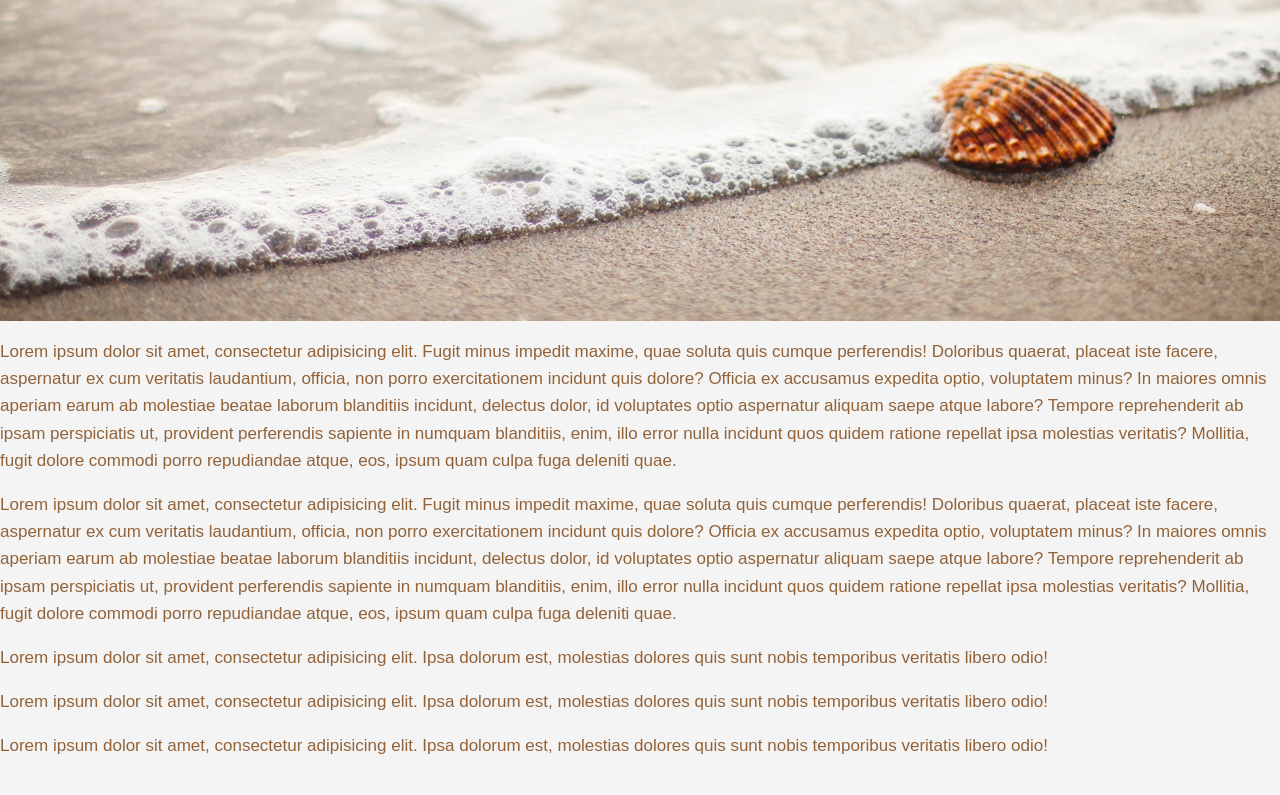
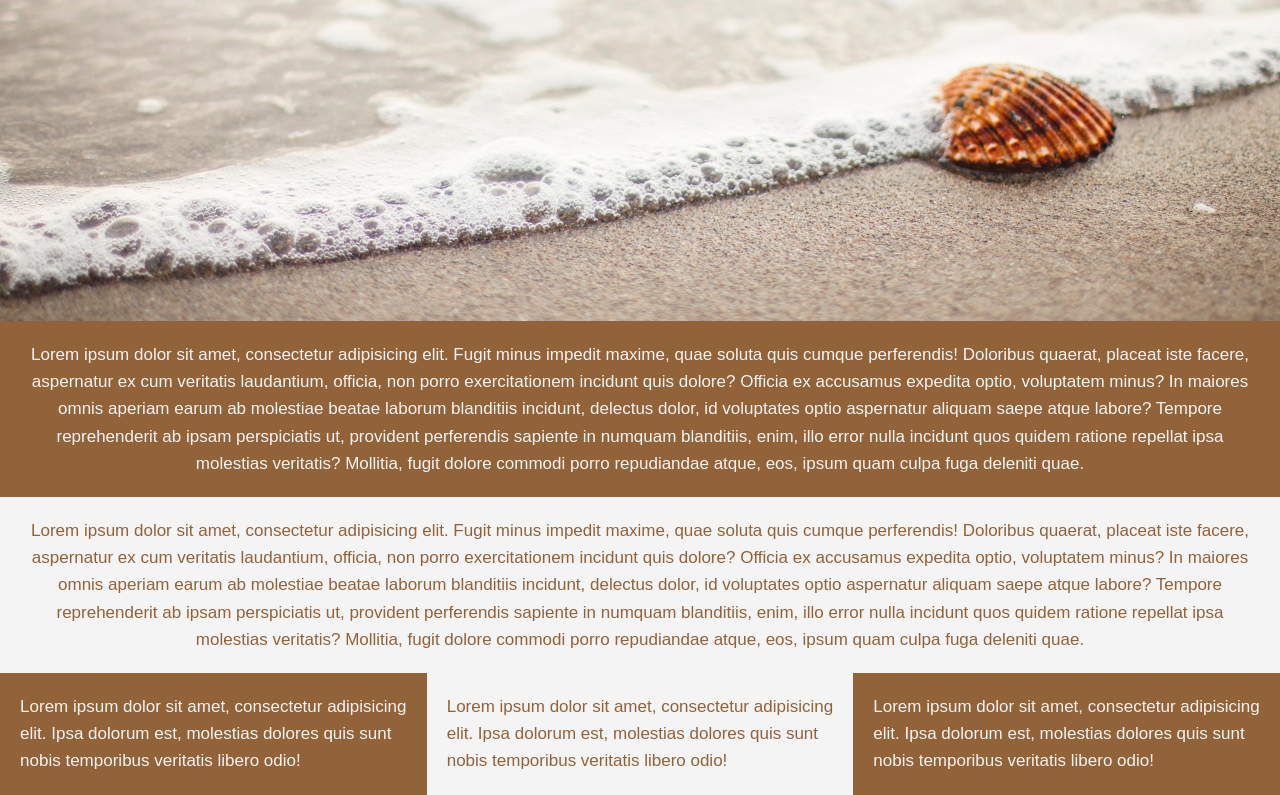
Before and after one commit to JaneTyrant/practice_05_05, a plain HTML site: page index.html in a window 1280 px wide. Shown: the part 479-1274 px from the top of the page. Drawn offline with Linux system fonts and the light colour scheme.

Commit message:
Add styles for full&horizontal sections
And rename some classes in index.html

```diff
--- a/assets/css/style.css
+++ b/assets/css/style.css
@@ -6,6 +6,7 @@ body{
 
     font-family: Arial, "Helvetica Neue", Helvetica, sans-serif;
     font-size: 17px;
+    text-align: center;
     line-height: 1.6em;
 }
 .welcome-section{
@@ -16,8 +17,6 @@ body{
     background-repeat: no-repeat;
     background-size: cover;
     background-position: right bottom;
-
-    text-align: center;
 }
 .welcome-section-article{
     padding-top: 40vmin;
@@ -60,5 +59,24 @@ body{
     text-transform: capitalize;
 }
 .main-color{
+    background-color: inherit;
     color: inherit;
 }
+.dark-color{
+    background-color: #926239;
+    color: #F4F4F4;
+}
+.horizontal-section-article{
+    display: inline-block;
+    box-sizing: border-box;
+    width: 33.33%;
+
+    text-align: left;
+}
+.full-section-article,
+.horizontal-section-article{
+    padding: 20px;
+}
+.margin-section-content{
+    margin: 0;
+}
--- a/index.html
+++ b/index.html
@@ -16,22 +16,20 @@
         </article>
     </section>
     <section class="full-section">
-        <article class="full-section-article article-dark-theme">
-            <p>Lorem ipsum dolor sit amet, consectetur adipisicing elit. Fugit minus impedit maxime, quae soluta quis cumque perferendis! Doloribus quaerat, placeat iste facere, aspernatur ex cum veritatis laudantium, officia, non porro exercitationem incidunt quis dolore? Officia ex accusamus expedita optio, voluptatem minus? In maiores omnis aperiam earum ab molestiae beatae laborum blanditiis incidunt, delectus dolor, id voluptates optio aspernatur aliquam saepe atque labore? Tempore reprehenderit ab ipsam perspiciatis ut, provident perferendis sapiente in numquam blanditiis, enim, illo error nulla incidunt quos quidem ratione repellat ipsa molestias veritatis? Mollitia, fugit dolore commodi porro repudiandae atque, eos, ipsum quam culpa fuga deleniti quae.</p>
+        <article class="full-section-article dark-color">
+            <p class="margin-section-content">Lorem ipsum dolor sit amet, consectetur adipisicing elit. Fugit minus impedit maxime, quae soluta quis cumque perferendis! Doloribus quaerat, placeat iste facere, aspernatur ex cum veritatis laudantium, officia, non porro exercitationem incidunt quis dolore? Officia ex accusamus expedita optio, voluptatem minus? In maiores omnis aperiam earum ab molestiae beatae laborum blanditiis incidunt, delectus dolor, id voluptates optio aspernatur aliquam saepe atque labore? Tempore reprehenderit ab ipsam perspiciatis ut, provident perferendis sapiente in numquam blanditiis, enim, illo error nulla incidunt quos quidem ratione repellat ipsa molestias veritatis? Mollitia, fugit dolore commodi porro repudiandae atque, eos, ipsum quam culpa fuga deleniti quae.</p>
         </article>
-        <article class="full-section-article article-light-theme">
-            <p>Lorem ipsum dolor sit amet, consectetur adipisicing elit. Fugit minus impedit maxime, quae soluta quis cumque perferendis! Doloribus quaerat, placeat iste facere, aspernatur ex cum veritatis laudantium, officia, non porro exercitationem incidunt quis dolore? Officia ex accusamus expedita optio, voluptatem minus? In maiores omnis aperiam earum ab molestiae beatae laborum blanditiis incidunt, delectus dolor, id voluptates optio aspernatur aliquam saepe atque labore? Tempore reprehenderit ab ipsam perspiciatis ut, provident perferendis sapiente in numquam blanditiis, enim, illo error nulla incidunt quos quidem ratione repellat ipsa molestias veritatis? Mollitia, fugit dolore commodi porro repudiandae atque, eos, ipsum quam culpa fuga deleniti quae.</p>
+        <article class="full-section-article main-color">
+            <p class="margin-section-content">Lorem ipsum dolor sit amet, consectetur adipisicing elit. Fugit minus impedit maxime, quae soluta quis cumque perferendis! Doloribus quaerat, placeat iste facere, aspernatur ex cum veritatis laudantium, officia, non porro exercitationem incidunt quis dolore? Officia ex accusamus expedita optio, voluptatem minus? In maiores omnis aperiam earum ab molestiae beatae laborum blanditiis incidunt, delectus dolor, id voluptates optio aspernatur aliquam saepe atque labore? Tempore reprehenderit ab ipsam perspiciatis ut, provident perferendis sapiente in numquam blanditiis, enim, illo error nulla incidunt quos quidem ratione repellat ipsa molestias veritatis? Mollitia, fugit dolore commodi porro repudiandae atque, eos, ipsum quam culpa fuga deleniti quae.</p>
         </article>
     </section>
     <section class="horizontal-section">
-        <article class="horizontal-section-article article-dark-theme">
-            <p>Lorem ipsum dolor sit amet, consectetur adipisicing elit. Ipsa dolorum est, molestias dolores quis sunt nobis temporibus veritatis libero odio!</p>
-        </article>
-        <article class="horizontal-section-article article-light-theme">
-            <p>Lorem ipsum dolor sit amet, consectetur adipisicing elit. Ipsa dolorum est, molestias dolores quis sunt nobis temporibus veritatis libero odio!</p>
-        </article>
-        <article class="horizontal-section-article article-dark-theme">
-            <p>Lorem ipsum dolor sit amet, consectetur adipisicing elit. Ipsa dolorum est, molestias dolores quis sunt nobis temporibus veritatis libero odio!</p>
+        <article class="horizontal-section-article dark-color">
+            <p class="margin-section-content">Lorem ipsum dolor sit amet, consectetur adipisicing elit. Ipsa dolorum est, molestias dolores quis sunt nobis temporibus veritatis libero odio!</p>
+        </article><article class="horizontal-section-article main-color">
+            <p class="margin-section-content">Lorem ipsum dolor sit amet, consectetur adipisicing elit. Ipsa dolorum est, molestias dolores quis sunt nobis temporibus veritatis libero odio!</p>
+        </article><article class="horizontal-section-article dark-color">
+            <p class="margin-section-content">Lorem ipsum dolor sit amet, consectetur adipisicing elit. Ipsa dolorum est, molestias dolores quis sunt nobis temporibus veritatis libero odio!</p>
         </article>
     </section>
 </body>
```
